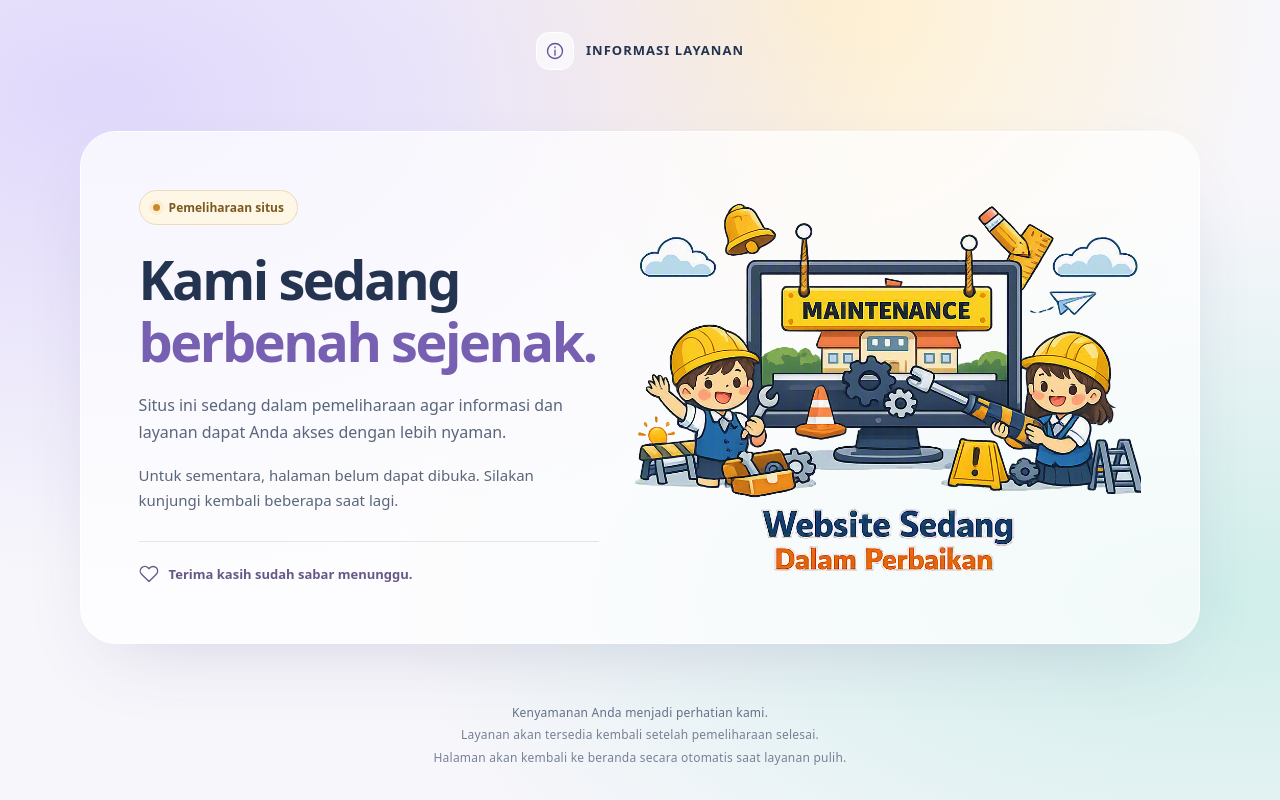
After one commit to solihulhadi141213/web-sekolah, a PHP site: page /Maintenance.html in a window 1280 px wide. The commit adds this page. Run offline with PHP 8.4, Linux system fonts and the light colour scheme; a stand-in replaces the project's code that opens the database connection.

Commit message:
Buikd : Maintenance Page

```diff
--- /dev/null
+++ b/Maintenance.html
@@ -0,0 +1,233 @@
+<!DOCTYPE html>
+<html lang="id">
+    <head>
+        <meta charset="UTF-8" />
+        <meta name="viewport" content="width=device-width, initial-scale=1.0" />
+        <meta name="robots" content="noindex, nofollow" />
+        <meta name="theme-color" content="#f4f1fb" />
+        <title>Situs Sedang dalam Pemeliharaan</title>
+        <style>
+            /* Seluruh tampilan memakai CSS lokal dan font bawaan perangkat. */
+            * { box-sizing: border-box; }
+
+            body {
+                margin: 0;
+                min-height: 100vh;
+                min-height: 100svh;
+                padding: 32px 24px;
+                display: flex;
+                flex-direction: column;
+                align-items: center;
+                color: #243450;
+                background:
+                    radial-gradient(ellipse at 8% 12%, #e0d8fb 0, transparent 48%),
+                    radial-gradient(ellipse at 95% 75%, #cfeeea 0, transparent 48%),
+                    radial-gradient(ellipse at 65% 0%, #fff0cf 0, transparent 38%),
+                    #f7f6fb;
+                font-family: system-ui, -apple-system, "Segoe UI", sans-serif;
+                line-height: 1.65;
+            }
+
+            .brand {
+                display: flex;
+                align-items: center;
+                gap: 12px;
+                margin-bottom: 32px;
+                font-size: 13px;
+                font-weight: 750;
+                letter-spacing: .08em;
+            }
+
+            .brand-mark {
+                display: grid;
+                place-items: center;
+                width: 38px;
+                height: 38px;
+                border: 1px solid #ffffff;
+                border-radius: 13px;
+                background: #ffffffa6;
+                color: #6250a0;
+                font-size: 15px;
+                letter-spacing: 0;
+            }
+
+            main {
+                width: min(1120px, 100%);
+                margin: auto 0;
+                padding: clamp(26px, 4.5vw, 64px);
+                display: grid;
+                grid-template-columns: 1fr 1.1fr;
+                align-items: center;
+                gap: 36px;
+                border: 1px solid #ffffff;
+                border-radius: 36px;
+                background: #ffffffb8;
+                box-shadow: 0 28px 80px -35px #52477b40;
+            }
+
+            .status {
+                display: inline-flex;
+                align-items: center;
+                gap: 9px;
+                padding: 7px 13px;
+                border: 1px solid #eadbb9;
+                border-radius: 100px;
+                background: #fff7e5;
+                color: #7b5920;
+                font-size: 12px;
+                font-weight: 650;
+            }
+
+            .status::before {
+                content: "";
+                width: 7px;
+                height: 7px;
+                border-radius: 50%;
+                background: #ca8b27;
+                box-shadow: 0 0 0 4px #ca8b2715;
+            }
+
+            h1 {
+                margin: 24px 0 20px;
+                font-size: clamp(34px, 4.4vw, 54px);
+                line-height: 1.14;
+                letter-spacing: -.045em;
+                font-weight: 800;
+            }
+
+            h1 span { color: #7760b1; }
+            .description { margin: 0; color: #59667b; font-size: 16px; }
+            .invitation { margin: 18px 0 0; color: #59667b; font-size: 15px; }
+
+            .thank-you {
+                display: flex;
+                align-items: center;
+                gap: 10px;
+                margin: 28px 0 0;
+                padding-top: 22px;
+                border-top: 1px solid #e4e4ef;
+                color: #665887;
+                font-size: 13px;
+                font-weight: 600;
+            }
+
+            .thank-you svg { flex-shrink: 0; }
+            .illustration { margin: 0; }
+            .illustration img { display: block; width: 100%; height: auto; }
+
+            footer {
+                margin-top: 30px;
+                text-align: center;
+                color: #647086;
+                font-size: 12px;
+                letter-spacing: .02em;
+            }
+
+            footer span { display: block; margin-top: 3px; color: #778196; }
+
+            @media (max-width: 760px) {
+                body { padding: 24px 16px; }
+                .brand { margin-bottom: 24px; font-size: 11px; }
+                main { grid-template-columns: 1fr; gap: 28px; border-radius: 26px; }
+                .illustration { grid-row: 1; max-width: 420px; margin: 0 auto; }
+                .content { text-align: center; }
+                h1 { margin-top: 20px; }
+                .thank-you { justify-content: center; }
+            }
+        </style>
+    </head>
+    <body data-home-url="./">
+        <header class="brand" aria-label="Informasi layanan">
+            <span class="brand-mark" aria-hidden="true">
+                <svg width="20" height="20" viewBox="0 0 24 24" fill="none" stroke="currentColor" stroke-width="1.6" stroke-linecap="round">
+                    <circle cx="12" cy="12" r="9" />
+                    <path d="M12 11v6M12 7v1" />
+                </svg>
+            </span>
+            <span>INFORMASI LAYANAN</span>
+        </header>
+
+        <main aria-labelledby="maintenanceTitle">
+            <div class="content">
+                <div class="status">Pemeliharaan situs</div>
+                <h1 id="maintenanceTitle">Kami sedang<br /><span>berbenah sejenak.</span></h1>
+                <p class="description">
+                    Situs ini sedang dalam pemeliharaan agar informasi dan layanan
+                    dapat Anda akses dengan lebih nyaman.
+                </p>
+                <p class="invitation">
+                    Untuk sementara, halaman belum dapat dibuka.
+                    Silakan kunjungi kembali beberapa saat lagi.
+                </p>
+                <p class="thank-you">
+                    <svg width="20" height="20" viewBox="0 0 24 24" fill="none" stroke="currentColor" stroke-width="1.6" stroke-linecap="round" stroke-linejoin="round" aria-hidden="true">
+                        <path d="M20.8 4.6a5.5 5.5 0 0 0-7.8 0L12 5.7l-1.1-1.1a5.5 5.5 0 0 0-7.8 7.8L12 21l8.8-8.6a5.5 5.5 0 0 0 0-7.8Z" />
+                    </svg>
+                    Terima kasih sudah sabar menunggu.
+                </p>
+            </div>
+
+            <figure class="illustration">
+                <img
+                    src="assets/img/maintenance.png"
+                    alt="Ilustrasi dua siswa membantu memperbaiki situs sekolah."
+                    width="992"
+                    height="752"
+                    fetchpriority="high"
+                />
+            </figure>
+        </main>
+
+        <footer>
+            Kenyamanan Anda menjadi perhatian kami.
+            <span>Layanan akan tersedia kembali setelah pemeliharaan selesai.</span>
+            <span id="recoveryNotice" hidden>Halaman akan kembali ke beranda secara otomatis saat layanan pulih.</span>
+        </footer>
+
+        <script>
+            (function () {
+                'use strict';
+
+                // Ubah nilai ini untuk mengatur jeda pemeriksaan, dalam milidetik.
+                const checkInterval = 30000;
+                const requestTimeout = 10000;
+                const homeUrl = new URL(document.body.dataset.homeUrl, window.location.href);
+
+                document.getElementById('recoveryNotice').hidden = false;
+
+                async function checkRecovery() {
+                    const controller = new AbortController();
+                    const timeout = window.setTimeout(function () {
+                        controller.abort();
+                    }, requestTimeout);
+                    let recovered = false;
+
+                    try {
+                        // HEAD memeriksa status tanpa mengunduh seluruh isi beranda.
+                        const response = await fetch(homeUrl.href, {
+                            method: 'HEAD',
+                            cache: 'no-store',
+                            signal: controller.signal
+                        });
+
+                        if (response.status === 200) {
+                            recovered = true;
+                            window.location.replace(homeUrl.href);
+                        }
+                    } catch (error) {
+                        // Jika jaringan terputus, pertahankan halaman dan coba lagi.
+                    } finally {
+                        window.clearTimeout(timeout);
+
+                        // Tunggu permintaan selesai agar pemeriksaan tidak bertumpuk.
+                        if (!recovered) {
+                            window.setTimeout(checkRecovery, checkInterval);
+                        }
+                    }
+                }
+
+                window.setTimeout(checkRecovery, checkInterval);
+            })();
+        </script>
+    </body>
+</html>
--- a/_Helper/WebRuntime.php
+++ b/_Helper/WebRuntime.php
@@ -1,6 +1,9 @@
 <?php
 // Hanya konfigurasi tampilan publik; tidak mengirim kredensial ke browser.
-$baseUrl = rtrim($config['base_url'], '/');
+// URL relatif terhadap root mengikuti domain/protokol yang sedang diakses.
+// SCRIPT_NAME tetap menunjuk entry point, termasuk saat memakai PATH_INFO.
+$scriptName = str_replace('\\', '/', $_SERVER['SCRIPT_NAME'] ?? '/index.php');
+$baseUrl = rtrim(str_replace('\\', '/', dirname($scriptName)), '/.');
 $isDevelopment = strtoupper($config['mode_environment'] ?? 'PRODUCTION') === 'DEVELOPMENT';
 $escape = static function ($value) {
     return htmlspecialchars((string) $value, ENT_QUOTES, 'UTF-8');
--- a/_Page/Beranda/Beranda.php
+++ b/_Page/Beranda/Beranda.php
@@ -232,7 +232,7 @@
         <div class="swiper-pagination"></div>
     </div>
     <div class="text-center mt-4">
-        <a class="teacher-more-button" href="<?php echo $config['base_url']; ?>/Guru">
+        <a class="teacher-more-button" href="<?= $escape($pageUrl('Guru')) ?>">
             <span class="teacher-more-label">Selengkapnya</span> <span class="teacher-more-icon" aria-hidden="true">
                 <svg width="20" height="20" viewBox="0 0 24 24" fill="none" stroke="currentColor" stroke-width="2" stroke-linecap="round" stroke-linejoin="round">
                     <path d="M5 12h14m-6-6 6 6-6 6" />
--- a/assets/js/main.js
+++ b/assets/js/main.js
@@ -4,7 +4,8 @@
 
   // Di development, muat ulang stylesheet agar perubahan langsung terlihat.
   const refreshDevelopmentAssets = function () {
-    const endpoint = new URL('cache-mode.php', document.body.dataset.baseUrl || document.baseURI);
+    const siteBase = new URL(document.body.dataset.baseUrl || './', document.baseURI);
+    const endpoint = new URL('cache-mode.php', siteBase);
     endpoint.searchParams.set('_', String(Date.now()));
     fetch(endpoint, { cache: 'no-store', credentials: 'same-origin' })
       .then(function (response) { return response.ok ? response.json() : null; })
```
Also changed, not shown: Image-Metadata-Explanation.md (added, +72 -0 lines), User-Flow.md (added, +6 -0 lines), _Helper/RateLimiter.php (added, +90 -0 lines), _Partial/RoutingJs.php (added, +11 -0 lines), index.php (+56 -1 lines), _Page/Beranda/Beranda.js (added), _Page/Guru/Guru.js (added), _Page/Testimonial/Testimonial.js (added), assets/img/maintenance.png (added).
